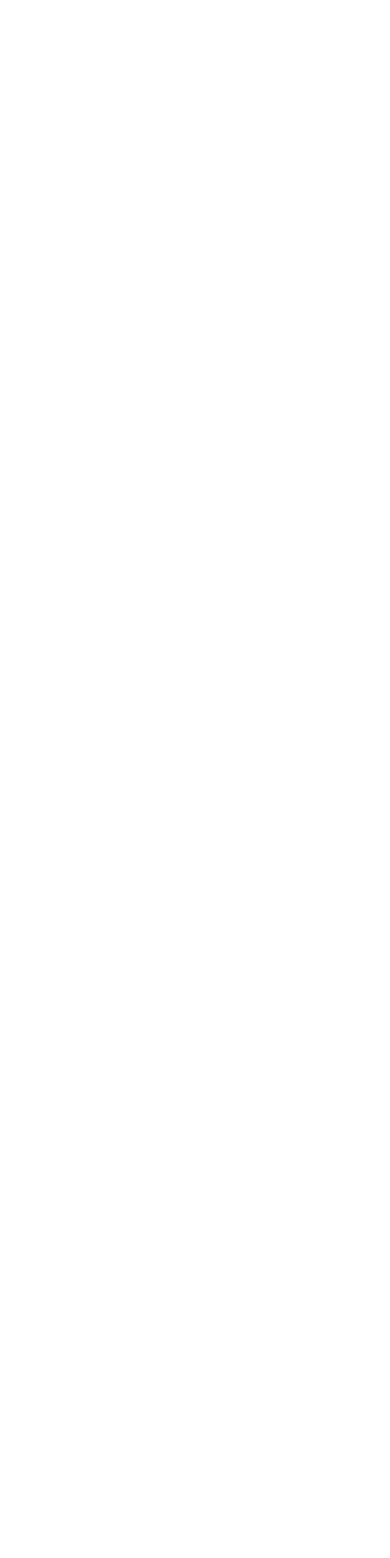
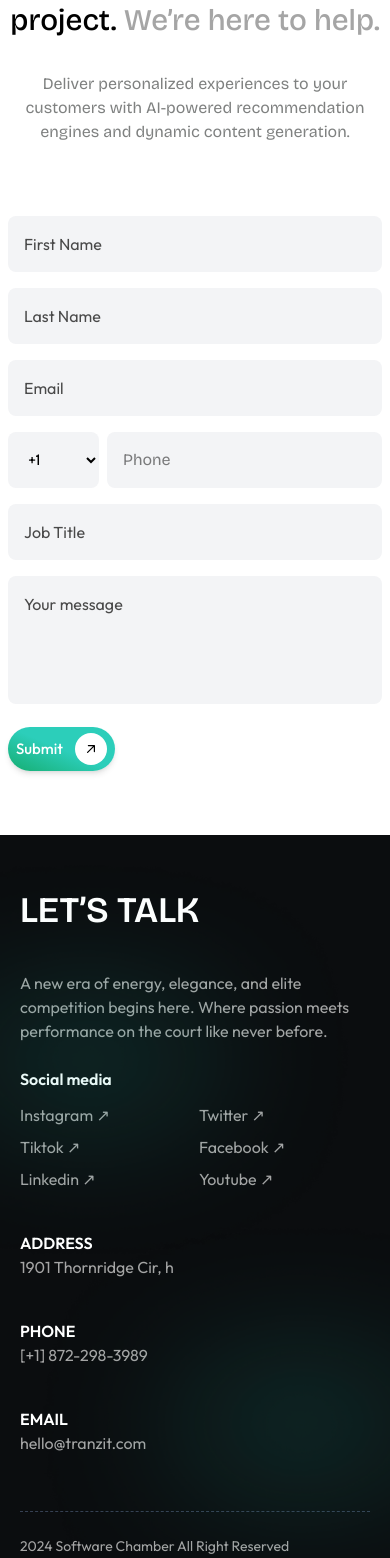
Before and after one commit to YeasinWebDev/software-chamber, a React (Vite) app: page / in a window 390 px wide. Shown: the part 8162-9720 px from the top of the page. Before the commit the page ends 8023 px from the top, so only its background shows below. Built offline with nearby package versions, Linux system fonts and the light colour scheme.

Commit message:
letsTalk and footer section

```diff
--- a/src/Home.jsx
+++ b/src/Home.jsx
@@ -1,5 +1,7 @@
 import Faq from "./components/Faq"
+import Footer from "./components/Footer"
 import Hero from "./components/Hero"
+import LetsTalk from "./components/LetsTalk"
 import Navbar from "./components/Navbar"
 import Review from "./components/Review"
 import Services from "./components/Services"
@@ -16,6 +18,8 @@ function Home() {
       <Stacks/>
       <Faq/>
       <Review/>
+      <LetsTalk/>
+      <Footer/>
     </div>
   )
 }
--- /dev/null
+++ b/src/components/Footer.jsx
@@ -0,0 +1,71 @@
+import TeamImage from "../assets/images/groupImage.png";
+import Reviewglow from '../assets/images/reviewglow.png'
+
+function Footer() {
+    return (
+        <footer className="bg-[#0B0D0F] text-white px-5 md:px-10 lg:px-20 py-14 relative font-outfit overflow-hidden">
+            <img src={Reviewglow} alt="" className='absolute top-0 left-0' />
+            <img src={Reviewglow} alt="" className='absolute bottom-0 right-0 rotate-180' />
+            <h2 className="text-4xl md:text-[56px] lg:text-[86px] xl:text-[106px] 2xl:text-[126px] font-semibold pb-10 font-sans">LET’S TALK</h2>
+            <div className="flex flex-col lg:flex-row justify-between gap-10">
+
+
+                <div className="flex-1 space-y-6">
+                    <p className="text-[#a5a5a5] max-w-md">
+                        A new era of energy, elegance, and elite competition begins here.
+                        Where passion meets performance on the court like never before.
+                    </p>
+
+
+                    <div>
+                        <h3 className="font-semibold mb-3">Social media</h3>
+                        <div className="grid grid-cols-2 gap-2 text-[#a5a5a5]">
+                            <a href="#">Instagram ↗</a>
+                            <a href="#">Twitter ↗</a>
+                            <a href="#">Tiktok ↗</a>
+                            <a href="#">Facebook ↗</a>
+                            <a href="#">Linkedin ↗</a>
+                            <a href="#">Youtube ↗</a>
+                        </div>
+                    </div>
+                </div>
+
+
+                <div className="flex-1 space-y-10">
+                    <div>
+                        <h4 className="font-semibold">ADDRESS</h4>
+                        <p className="text-[#a5a5a5]">1901 Thornridge Cir, h</p>
+                    </div>
+                    <div>
+                        <h4 className="font-semibold">PHONE</h4>
+                        <p className="text-[#a5a5a5]">[+1] 872-298-3989</p>
+                    </div>
+                    <div>
+                        <h4 className="font-semibold">EMAIL</h4>
+                        <p className="text-[#a5a5a5]">hello@tranzit.com</p>
+                    </div>
+                </div>
+
+
+                <div className="flex-none hidden lg:block z-20">
+                    <img
+                        src={TeamImage}
+                        alt="Team"
+                        className="lg:w-56 xl:w-60 h-auto object-cover rounded-lg"
+                    />
+                </div>
+            </div>
+
+
+            <div className="border-t border-dashed border-gray-700 mt-14 pt-6 flex flex-col md:flex-row justify-between text-sm text-[#a5a5a5] gap-4">
+                <p>2024 Software Chamber All Right Reserved</p>
+                <div className="flex gap-6">
+                    <a href="#">Privacy Policy</a>
+                    <a href="#">Terms & Conditions</a>
+                </div>
+            </div>
+        </footer>
+    );
+}
+
+export default Footer;
--- /dev/null
+++ b/src/components/LetsTalk.jsx
@@ -0,0 +1,101 @@
+import { HiMiniArrowUpRight } from 'react-icons/hi2'
+import Person from '../assets/images/letsTalk.png'
+import ContactButton from './common/ContactButton'
+
+function LetsTalk() {
+    return (
+        <div className="flex flex-col items-center justify-center px-2 md:px-5 lg:px-14 py-16 md:py-30">
+
+            <h2 className="font-medium text-black text-center text-[30px] md:text-[50px] lg:text-[70px] xl:text-[90px] mt-10 leading-tight flex flex-col">
+                Let’s talk about your next{" "}
+                <span>
+                    project.{" "}
+                    <span className="text-[#a5a5a5]">We’re here to help.</span>
+                </span>
+            </h2>
+
+
+            <p className="text-[#7f8180] md:w-[60%] xl:w-[40%] text-center py-8">
+                Deliver personalized experiences to your customers with
+                AI-powered recommendation engines and dynamic content
+                generation.
+            </p>
+
+
+            <div className="flex flex-col md:flex-row items-start justify-center gap-10 w-full">
+                {/* Image */}
+                <div className="flex-1 xl:flex-none flex justify-center">
+                    <img
+                        src={Person}
+                        alt="Let's Talk"
+                        className="w-full hidden md:block md:max-w-md lg:max-w-lg object-contain"
+                    />
+                </div>
+
+                {/* Form */}
+                <div className="flex-1 w-full max-w-lg">
+                    <form className="w-full space-y-4">
+                        {/* First Name */}
+                        <input
+                            type="text"
+                            placeholder="First Name"
+                            className="w-full p-4 rounded-lg bg-gray-100 outline-none placeholder:text-[#494949] font-outfit"
+                        />
+
+                        {/* Last Name */}
+                        <input
+                            type="text"
+                            placeholder="Last Name"
+                            className="w-full p-4 rounded-lg bg-gray-100 outline-none placeholder:text-[#494949] font-outfit"
+                        />
+
+                        {/* Email */}
+                        <input
+                            type="email"
+                            placeholder="Email"
+                            className="w-full p-4 rounded-lg bg-gray-100 outline-none placeholder:text-[#494949] font-outfit"
+                        />
+
+                        {/* Phone */}
+                        <div className="flex gap-2">
+                            <select className="p-4 rounded-lg bg-gray-100 outline-none">
+                                <option value="+1">+1</option>
+                                <option value="+44">+44</option>
+                                <option value="+880">+880</option>
+                            </select>
+                            <input
+                                type="tel"
+                                placeholder="Phone"
+                                className="flex-1 p-4 rounded-lg bg-gray-100 outline-none"
+                            />
+                        </div>
+
+                        {/* Job Title */}
+                        <input
+                            type="text"
+                            placeholder="Job Title"
+                            className="w-full p-4 rounded-lg bg-gray-100 outline-none placeholder:text-[#494949] font-outfit"
+                        />
+
+                        {/* Your Message */}
+                        <textarea
+                            placeholder="Your message"
+                            rows="4"
+                            className="w-full p-4 rounded-lg bg-gray-100 outline-none placeholder:text-[#494949] font-outfit resize-none"
+                        ></textarea>
+
+                        <ContactButton
+                            text="Submit"
+                            from="#16AD71"
+                            via="#2CCEBA"
+                            to="#2CCEBA"
+                            icon={<HiMiniArrowUpRight color="black" />}
+                        />
+                    </form>
+                </div>
+            </div>
+        </div>
+    )
+}
+
+export default LetsTalk
--- a/src/components/Review.jsx
+++ b/src/components/Review.jsx
@@ -1,5 +1,5 @@
 import React from 'react'
-import Badge from './common/badge'
+import Badge from './common/Badge.jsx'
 import Reviewglow from '../assets/images/reviewglow.png'
 import Reviewglogo from '../assets/images/review-logo.png'
 import Person from '../assets/images/person.jpg'
```
Also changed, not shown: src/assets/images/groupImage.png (added), src/assets/images/letsTalk.png (added).
